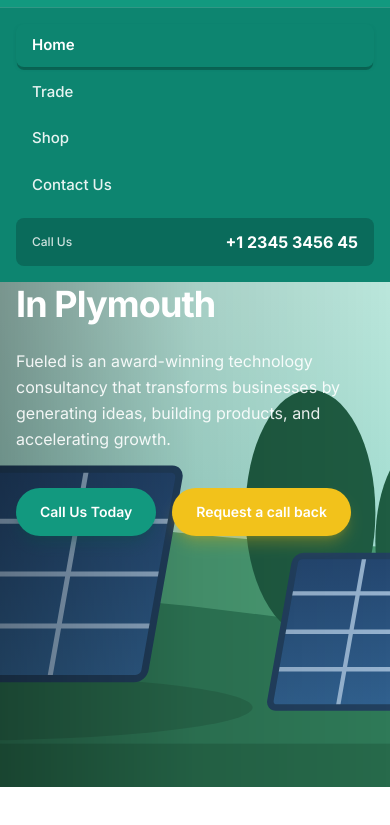
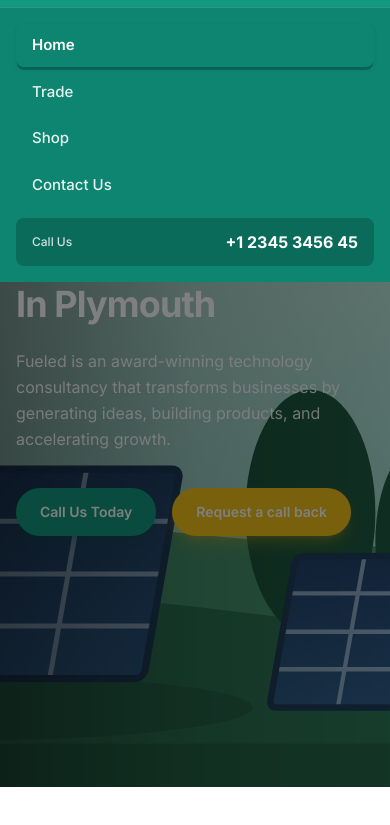
Before and after one commit to rocketads-tech/soliar-panel, a website built with Vite: page index.html in a window 390 px wide. Both pictures are taken after a click on the button "Open menu". Shown: the part 57-882 px from the top of the page. Built offline with nearby package versions, Linux system fonts and the light colour scheme.

Commit message:
Добавляет шторку под мобильное меню и блокировку скролла страницы

```diff
--- a/index.html
+++ b/index.html
@@ -135,6 +135,8 @@
         </nav>
       </div>
     </header>
+
+    <div data-menu-backdrop class="fixed inset-0 z-40 bg-black/50" aria-hidden="true"></div>
 
     <div id="smooth-wrapper">
       <div id="smooth-content">
--- a/src/main.js
+++ b/src/main.js
@@ -186,18 +186,24 @@ if (!prefersReducedMotion) {
 
 const burger = document.querySelector('[data-burger]');
 const menu = document.querySelector('#mobile-menu');
+const backdrop = document.querySelector('[data-menu-backdrop]');
 const iconOpen = burger.querySelector('[data-icon-open]');
 const iconClose = burger.querySelector('[data-icon-close]');
 
 const setMenu = (open) => {
   menu.toggleAttribute('data-open', open);
+  backdrop.toggleAttribute('data-open', open);
   burger.setAttribute('aria-expanded', String(open));
   burger.setAttribute('aria-label', open ? 'Close menu' : 'Open menu');
   iconOpen.classList.toggle('hidden', open);
   iconClose.classList.toggle('hidden', !open);
+  if (smoother) smoother.paused(open);
+  document.documentElement.classList.toggle('overflow-hidden', open);
 };
 
 burger.addEventListener('click', () => setMenu(!menu.hasAttribute('data-open')));
+
+backdrop.addEventListener('click', () => setMenu(false));
 
 menu.querySelectorAll('a').forEach((link) => {
   link.addEventListener('click', () => setMenu(false));
```
Also changed, not shown: src/style.css.
